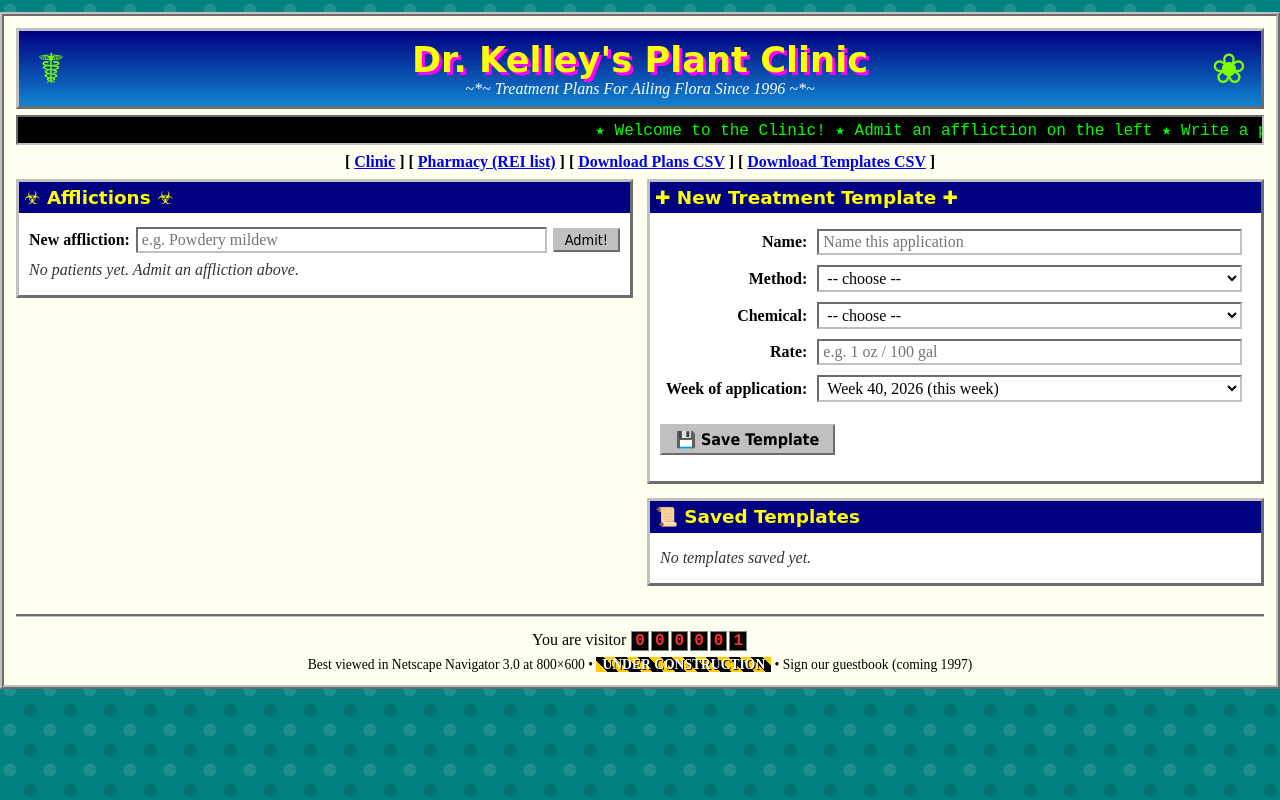
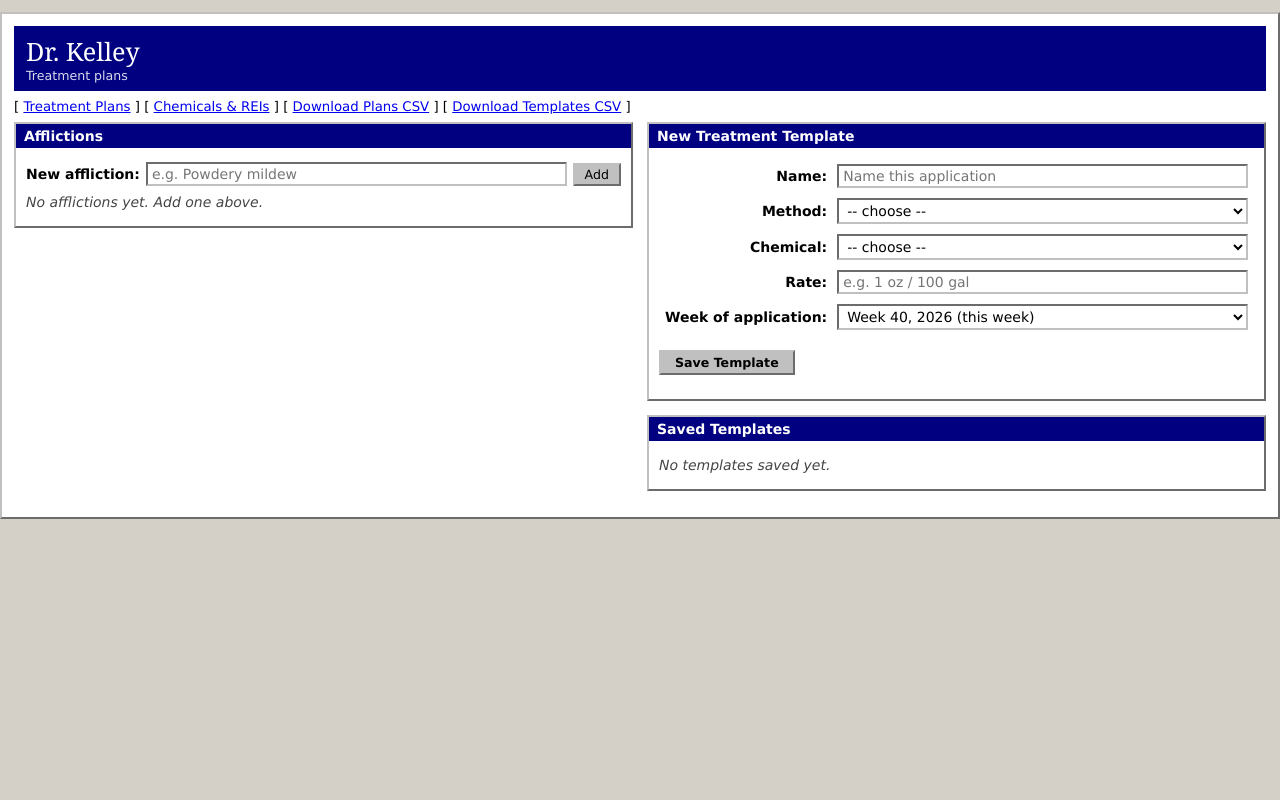
Before and after one commit to Glochidbeard/drkelley, a Flask app: page / in a window 1280 px wide. Run offline with Flask 3, Linux system fonts and the light colour scheme; data comes from the database, SQL or seed files in the repository; data that the repository does not hold is empty; some libraries are stand-ins or nearby versions.

Commit message:
Tone down the 90s styling: drop emoji, marquee, footer and visit counter
Co-Authored-By: Claude Opus 5.5 <noreply@anthropic.com>

```diff
--- a/app.py
+++ b/app.py
@@ -83,13 +83,6 @@ plan_steps = Table(
     Column("wait", Text, nullable=False, default=""),  # wait since the previous step
 )
 
-counters = Table(
-    "counters", meta,
-    Column("name", Text, primary_key=True),
-    Column("value", Integer, nullable=False, default=0),
-)
-
-
 def init_db():
     meta.create_all(engine)
     with engine.begin() as conn:
@@ -100,8 +93,6 @@ def init_db():
                 if name and name.lower() not in existing:
                     conn.execute(insert(chemicals).values(
                         name=name, rei_hours=float(row["REI"] or 0)))
-        if conn.scalar(select(counters.c.value).where(counters.c.name == "visits")) is None:
-            conn.execute(insert(counters).values(name="visits", value=0))
     engine.dispose()   # don't hand pooled connections to forked gunicorn workers
 
 
@@ -195,10 +186,6 @@ def index():
     aid = request.args.get("a", type=int)
     edit_id = request.args.get("edit", type=int)
     with engine.begin() as conn:
-        conn.execute(update(counters).where(counters.c.name == "visits")
-                     .values(value=counters.c.value + 1))
-        visits = conn.scalar(select(counters.c.value).where(counters.c.name == "visits"))
-
         step_counts = dict(conn.execute(
             select(plan_steps.c.affliction_id, func.count())
             .group_by(plan_steps.c.affliction_id)).all())
@@ -220,7 +207,7 @@ def index():
         templates=tmpl_list, usage=usage, editing=editing,
         chemicals=chem_list, methods=METHODS,
         weeks=week_options(editing["app_week"] if editing else None),
-        this_week=week_key(date.today()), visits=visits,
+        this_week=week_key(date.today()),
     )
 
 
@@ -237,11 +224,11 @@ def add_affliction():
         dup = conn.scalar(select(afflictions.c.id)
                           .where(func.lower(afflictions.c.name) == name.lower()))
         if dup:
-            flash(f"“{name}” is already on the chart.")
+            flash(f"“{name}” already exists.")
             return _home(dup)
         aid = conn.execute(insert(afflictions).values(name=name)
                            .returning(afflictions.c.id)).scalar()
-    flash(f"Admitted new patient: {name}")
+    flash(f"Added affliction: {name}")
     return _home(aid)
 
 
@@ -255,7 +242,7 @@ def rename_affliction(aid):
         dup = conn.scalar(select(afflictions.c.id).where(
             func.lower(afflictions.c.name) == name.lower(), afflictions.c.id != aid))
         if dup:
-            flash(f"“{name}” is already on the chart.")
+            flash(f"“{name}” already exists.")
             return _home(aid)
         conn.execute(update(afflictions).where(afflictions.c.id == aid).values(name=name))
     return _home(aid)
@@ -266,7 +253,7 @@ def delete_affliction(aid):
     with engine.begin() as conn:
         conn.execute(delete(plan_steps).where(plan_steps.c.affliction_id == aid))
         conn.execute(delete(afflictions).where(afflictions.c.id == aid))
-    flash("Affliction discharged.")
+    flash("Affliction deleted.")
     return _home()
 
 
@@ -284,7 +271,7 @@ def apply_template(aid, tid):
             affliction_id=aid, template_id=tid, position=last + 1,
             frequency="", wait=""))
         tname = conn.scalar(select(templates.c.name).where(templates.c.id == tid))
-    flash(f"Prescribed “{tname}” as treatment #{last + 1}.")
+    flash(f"Added “{tname}” as treatment #{last + 1}.")
     return _home(aid)
 
 
@@ -380,7 +367,7 @@ def delete_template(tid):
     return _home(aid)
 
 
-# ── Pharmacy (chemical / REI list) ────────────────────────────────────────────
+# ── Chemicals / REI list ────────────────────────────────────────────
 
 @app.get("/pharmacy")
 def pharmacy():
--- a/static/style.css
+++ b/static/style.css
@@ -1,19 +1,18 @@
-/* Dr. Kelley's Plant Clinic — circa 1996 */
+/* Dr. Kelley — plain, late-90s table layout */
 
 :root {
-  --bg: #008080;
-  --paper: #fffff0;
+  --bg: #d4d0c8;
+  --paper: #ffffff;
   --ink: #000000;
   --link: #0000ee;
   --visited: #551a8b;
   --title-bg: #000080;
-  --title-ink: #ffff00;
-  --bevel-light: #ffffff;
+  --title-ink: #ffffff;
   --bevel-dark: #808080;
   --face: #c0c0c0;
-  --accent: #ff00ff;
-  --danger: #cc0000;
-  --picked: #ffff99;
+  --stripe: #f4f4f4;
+  --danger: #b00000;
+  --picked: #ffffcc;
 }
 
 * { box-sizing: border-box; }
@@ -21,14 +20,9 @@
 body {
   margin: 0;
   color: var(--ink);
-  font-family: "Times New Roman", Times, serif;
-  font-size: 16px;
-  background-color: var(--bg);
-  /* tiled "leaf" wallpaper */
-  background-image:
-    radial-gradient(circle at 25% 25%, rgba(255,255,255,.12) 0 6px, transparent 7px),
-    radial-gradient(circle at 75% 75%, rgba(0,0,0,.12) 0 6px, transparent 7px);
-  background-size: 40px 40px;
+  font-family: Verdana, Tahoma, Arial, sans-serif;
+  font-size: 14px;
+  background: var(--bg);
 }
 
 .page {
@@ -36,46 +30,33 @@ body {
   margin: 12px auto;
   padding: 12px;
   background: var(--paper);
-  border: 4px ridge var(--face);
+  border: 2px outset var(--face);
 }
 
 a { color: var(--link); }
 a:visited { color: var(--visited); }
 
 /* ── Masthead ── */
-.masthead { background: linear-gradient(#000080, #1084d0); color: #fff; border: 3px outset var(--face); }
+.masthead {
+  background: var(--title-bg);
+  color: var(--title-ink);
+  padding: 8px 12px;
+}
 .masthead h1 {
   margin: 0;
-  font-family: "Comic Sans MS", "Comic Sans", cursive;
-  font-size: 2.2em;
-  color: var(--title-ink);
-  text-shadow: 3px 3px 0 var(--accent);
-  text-align: center;
+  font-family: Georgia, "Times New Roman", serif;
+  font-size: 1.8em;
+  font-weight: normal;
 }
-.masthead .logo { font-size: 2.6em; width: 60px; text-align: center; color: #7fff00; }
-.tagline { text-align: center; font-style: italic; color: #fff; }
+.tagline { font-size: .9em; opacity: .85; }
 
-.marquee {
-  overflow: hidden;
-  white-space: nowrap;
-  background: #000;
-  color: #00ff00;
-  font-family: "Courier New", monospace;
-  padding: 3px 0;
-  margin: 6px 0;
-  border: 2px inset var(--face);
-}
-.marquee span { display: inline-block; padding-left: 100%; animation: scroll 28s linear infinite; }
-@keyframes scroll { to { transform: translateX(-100%); } }
-
-.navbar { text-align: center; margin: 8px 0; font-weight: bold; }
+.navbar { margin: 8px 0; font-size: .95em; }
 
 .flash {
   background: var(--picked);
-  border: 2px dashed var(--danger);
+  border: 1px solid var(--bevel-dark);
   padding: 6px 10px;
   margin: 8px 0;
-  font-weight: bold;
 }
 
 /* ── Two halves ── */
@@ -86,23 +67,21 @@ a:visited { color: var(--visited); }
   .half { width: 100%; }
 }
 
-.panel { border: 3px outset var(--face); background: #fff; margin-bottom: 14px; }
+.panel { border: 2px outset var(--face); background: #fff; margin-bottom: 14px; }
 .panel > tbody > tr > td { padding: 10px; }
 .panel-title {
   background: var(--title-bg);
   color: var(--title-ink);
-  font-family: "Comic Sans MS", "Comic Sans", cursive;
-  font-size: 1.15em;
-  padding: 5px;
+  font-size: 1em;
+  padding: 4px 8px;
   text-align: left;
 }
-.chart .panel-title { background: #800000; }
 
 /* ── Tables ── */
 .grid { border-collapse: collapse; }
-.grid th { background: var(--face); border: 2px outset var(--face); font-size: .9em; }
+.grid th { background: var(--face); border: 1px solid var(--bevel-dark); font-size: .9em; text-align: left; }
 .grid td { border: 1px solid var(--bevel-dark); vertical-align: top; }
-.grid tr:nth-child(even) td { background: #f0f8f0; }
+.grid tr:nth-child(even) td { background: var(--stripe); }
 .grid tr.editing td { background: var(--picked); }
 .grid input[type=text] { width: 100%; }
 .num { text-align: center; font-weight: bold; }
@@ -122,7 +101,7 @@ input[type=text], input[type=number], select {
 }
 input.short { width: 90px; }
 button {
-  font-family: "MS Sans Serif", Tahoma, Arial, sans-serif;
+  font-family: inherit;
   font-size: .9em;
   background: var(--face);
   border: 2px outset var(--face);
@@ -131,12 +110,12 @@ button {
 }
 button:active { border-style: inset; }
 button:disabled { color: var(--bevel-dark); cursor: default; }
-button.big { font-size: 1em; font-weight: bold; padding: 4px 14px; }
-button.apply { font-weight: bold; color: #006400; white-space: nowrap; }
-button.danger { color: var(--danger); font-weight: bold; }
+button.big { font-weight: bold; padding: 3px 14px; }
+button.apply { white-space: nowrap; }
+button.danger { color: var(--danger); }
 button.link {
   background: none; border: none; padding: 0;
-  color: var(--link); text-decoration: underline; font-family: inherit; font-size: 1em;
+  color: var(--link); text-decoration: underline; font-size: 1em;
 }
 button.danger-link { color: var(--danger); }
 
@@ -145,41 +124,12 @@ button.danger-link { color: var(--danger); }
 form.inline { display: inline; }
 
 /* ── Affliction list ── */
-.aff-list { list-style: none; padding: 0; margin: 0; }
-.aff-list li { padding: 3px 6px 3px 22px; position: relative; border-bottom: 1px dotted var(--bevel-dark); }
-.aff-list li::before { content: "\2618"; position: absolute; left: 4px; color: #008000; }
+.aff-list { list-style: square; padding-left: 20px; margin: 0; }
+.aff-list li { padding: 3px 6px; border-bottom: 1px dotted var(--bevel-dark); }
 .aff-list li.picked { background: var(--picked); font-weight: bold; }
-.aff-list li.picked::before { content: "\261E"; color: var(--danger); }
 .count { color: var(--bevel-dark); font-size: .85em; }
 
-.hint { font-style: italic; color: #333; margin: 6px 0; }
+.hint { font-style: italic; color: #444; margin: 6px 0; }
 .small { font-size: .85em; }
 
-.blink { color: var(--danger); font-weight: bold; animation: blink 1s steps(1) infinite; }
-@keyframes blink { 50% { visibility: hidden; } }
-@media (prefers-reduced-motion: reduce) {
-  .blink, .marquee span { animation: none; }
-  .marquee span { padding-left: 0; }
-}
-
-/* ── Footer ── */
-hr.groove { border: 0; border-top: 3px groove var(--face); margin: 14px 0; }
-.footer { text-align: center; }
-.counter { margin-bottom: 6px; }
-.digit {
-  display: inline-block;
-  background: #000;
-  color: #ff3030;
-  font-family: "Courier New", monospace;
-  font-weight: bold;
-  padding: 0 3px;
-  margin: 0 1px;
-  border: 1px solid var(--bevel-dark);
-}
-.construction {
-  background: repeating-linear-gradient(45deg, #ffcc00 0 8px, #000 8px 16px);
-  color: #fff;
-  padding: 0 6px;
-  font-weight: bold;
-  text-shadow: 1px 1px 0 #000;
-}
+hr.groove { border: 0; border-top: 2px groove var(--face); margin: 14px 0; }
--- a/templates/base.html
+++ b/templates/base.html
@@ -3,48 +3,28 @@
 <head>
 <meta charset="utf-8">
 <meta name="viewport" content="width=device-width, initial-scale=1">
-<title>{% block title %}Dr. Kelley's Plant Clinic{% endblock %}</title>
+<title>{% block title %}Dr. Kelley{% endblock %}</title>
 <link rel="stylesheet" href="{{ url_for('static', filename='style.css') }}">
 </head>
 <body>
 <div class="page">
-  <table class="masthead" width="100%" cellpadding="6">
-    <tr>
-      <td class="logo">&#9764;</td>
-      <td>
-        <h1>Dr.&nbsp;Kelley's Plant Clinic</h1>
-        <div class="tagline">~*~ Treatment Plans For Ailing Flora Since 1996 ~*~</div>
-      </td>
-      <td class="logo">&#10048;</td>
-    </tr>
-  </table>
-  <div class="marquee" aria-hidden="true"><span>
-    &#9733; Welcome to the Clinic! &#9733; Admit an affliction on the left &#9733; Write a prescription on the right &#9733; Download CSVs for Viridian at the bottom &#9733; Always respect the REI! &#9733;
-  </span></div>
+  <div class="masthead">
+    <h1>Dr. Kelley</h1>
+    <div class="tagline">Treatment plans</div>
+  </div>
 
   <div class="navbar">
-    [ <a href="{{ url_for('index') }}">Clinic</a> ]
-    [ <a href="{{ url_for('pharmacy') }}">Pharmacy&nbsp;(REI&nbsp;list)</a> ]
+    [ <a href="{{ url_for('index') }}">Treatment Plans</a> ]
+    [ <a href="{{ url_for('pharmacy') }}">Chemicals &amp; REIs</a> ]
     [ <a href="{{ url_for('export_plans') }}">Download Plans CSV</a> ]
     [ <a href="{{ url_for('export_templates') }}">Download Templates CSV</a> ]
   </div>
 
   {% with msgs = get_flashed_messages() %}
-    {% if msgs %}<div class="flash">{% for m in msgs %}<div>&#9658; {{ m }}</div>{% endfor %}</div>{% endif %}
+    {% if msgs %}<div class="flash">{% for m in msgs %}<div>{{ m }}</div>{% endfor %}</div>{% endif %}
   {% endwith %}
 
   {% block body %}{% endblock %}
-
-  <hr class="groove">
-  <div class="footer">
-    {% if visits is defined %}
-    <div class="counter">You are visitor
-      {% for d in "%06d"|format(visits) %}<span class="digit">{{ d }}</span>{% endfor %}
-    </div>
-    {% endif %}
-    <div class="small">Best viewed in Netscape Navigator 3.0 at 800&times;600 &bull;
-      <span class="construction">UNDER CONSTRUCTION</span> &bull; Sign our guestbook (coming 1997)</div>
-  </div>
 </div>
 </body>
 </html>
--- a/templates/index.html
+++ b/templates/index.html
@@ -5,17 +5,17 @@
   <!-- ═══ LEFT: afflictions ═══ -->
   <div class="half">
     <table class="panel" width="100%" cellspacing="0">
-      <tr><th class="panel-title">&#9763; Afflictions &#9763;</th></tr>
+      <tr><th class="panel-title">Afflictions</th></tr>
       <tr><td>
         <form method="post" action="{{ url_for('add_affliction') }}" class="row-form">
           <input type="hidden" name="current" value="{{ selected.id if selected else '' }}">
           <label for="aff-name"><b>New affliction:</b></label>
           <input id="aff-name" type="text" name="name" placeholder="e.g. Powdery mildew" required>
-          <button type="submit">Admit!</button>
+          <button type="submit">Add</button>
         </form>
 
         {% if afflictions %}
-        <p class="hint">Click an affliction to open its chart. Templates on the right get applied to the one you pick.</p>
+        <p class="hint">Click an affliction to open its treatment plan. Templates on the right get applied to the one you pick.</p>
         <ul class="aff-list">
           {% for a in afflictions %}
           <li class="{{ 'picked' if selected and selected.id == a.id }}">
@@ -25,14 +25,14 @@
           {% endfor %}
         </ul>
         {% else %}
-        <p class="hint">No patients yet. Admit an affliction above.</p>
+        <p class="hint">No afflictions yet. Add one above.</p>
         {% endif %}
       </td></tr>
     </table>
 
     {% if selected %}
     <table class="panel chart" width="100%" cellspacing="0">
-      <tr><th class="panel-title">&#9776; Chart: {{ selected.name }}</th></tr>
+      <tr><th class="panel-title">Treatment Plan: {{ selected.name }}</th></tr>
       <tr><td>
         {% if steps %}
         <form method="post" action="{{ url_for('save_steps', aid=selected.id) }}">
@@ -63,10 +63,10 @@
             </tr>
             {% endfor %}
           </table>
-          <p><button type="submit" class="big">&#128190; Save Plan</button></p>
+          <p><button type="submit" class="big">Save Plan</button></p>
         </form>
         {% else %}
-        <p class="hint">No treatments yet. Hit <b>&laquo; Apply</b> on a template to the right.</p>
+        <p class="hint">No treatments yet. Click <b>Apply</b> on a template to the right.</p>
         {% endif %}
 
         <hr class="groove">
@@ -87,7 +87,7 @@
   <!-- ═══ RIGHT: treatment templates ═══ -->
   <div class="half">
     <table class="panel" width="100%" cellspacing="0">
-      <tr><th class="panel-title">&#10010; {{ 'Edit' if editing else 'New' }} Treatment Template &#10010;</th></tr>
+      <tr><th class="panel-title">{{ 'Edit' if editing else 'New' }} Treatment Template</th></tr>
       <tr><td>
         <form method="post" action="{{ url_for('save_template') }}">
           <input type="hidden" name="current" value="{{ selected.id if selected else '' }}">
@@ -128,7 +128,7 @@
             </tr>
           </table>
           <p>
-            <button type="submit" class="big">&#128190; {{ 'Update' if editing else 'Save' }} Template</button>
+            <button type="submit" class="big">{{ 'Update' if editing else 'Save' }} Template</button>
             {% if editing %}<a href="{{ url_for('index', a=selected.id if selected else None) }}">cancel</a>{% endif %}
           </p>
         </form>
@@ -136,15 +136,15 @@
     </table>
 
     <table class="panel" width="100%" cellspacing="0">
-      <tr><th class="panel-title">&#128220; Saved Templates</th></tr>
+      <tr><th class="panel-title">Saved Templates</th></tr>
       <tr><td>
         {% if not templates %}
           <p class="hint">No templates saved yet.</p>
         {% else %}
           {% if selected %}
-            <p class="hint">&laquo; Apply adds the template to <b>{{ selected.name }}</b> as its next treatment.</p>
+            <p class="hint"><b>Apply</b> adds the template to <b>{{ selected.name }}</b> as its next treatment.</p>
           {% else %}
-            <p class="hint"><span class="blink">NEW!</span> Pick an affliction on the left to start applying templates.</p>
+            <p class="hint">Pick an affliction on the left to start applying templates.</p>
           {% endif %}
           <table class="grid" width="100%" cellspacing="0" cellpadding="4">
             <tr><th></th><th>Template</th><th>Details</th><th></th></tr>
@@ -153,7 +153,7 @@
               <td>
                 {% if selected %}
                 <form method="post" action="{{ url_for('apply_template', aid=selected.id, tid=t.id) }}">
-                  <button type="submit" class="apply">&laquo; Apply</button>
+                  <button type="submit" class="apply">Apply</button>
                 </form>
                 {% endif %}
               </td>
--- a/templates/pharmacy.html
+++ b/templates/pharmacy.html
@@ -1,8 +1,8 @@
 {% extends "base.html" %}
-{% block title %}Pharmacy - Dr. Kelley's Plant Clinic{% endblock %}
+{% block title %}Chemicals - Dr. Kelley{% endblock %}
 {% block body %}
 <table class="panel" width="100%" cellspacing="0">
-  <tr><th class="panel-title">&#9879; The Pharmacy: Chemicals &amp; REIs &#9879;</th></tr>
+  <tr><th class="panel-title">Chemicals &amp; REIs</th></tr>
   <tr><td>
     <form method="post" action="{{ url_for('pharmacy_save') }}" class="row-form">
       <label for="c-name"><b>Chemical:</b></label>
```
